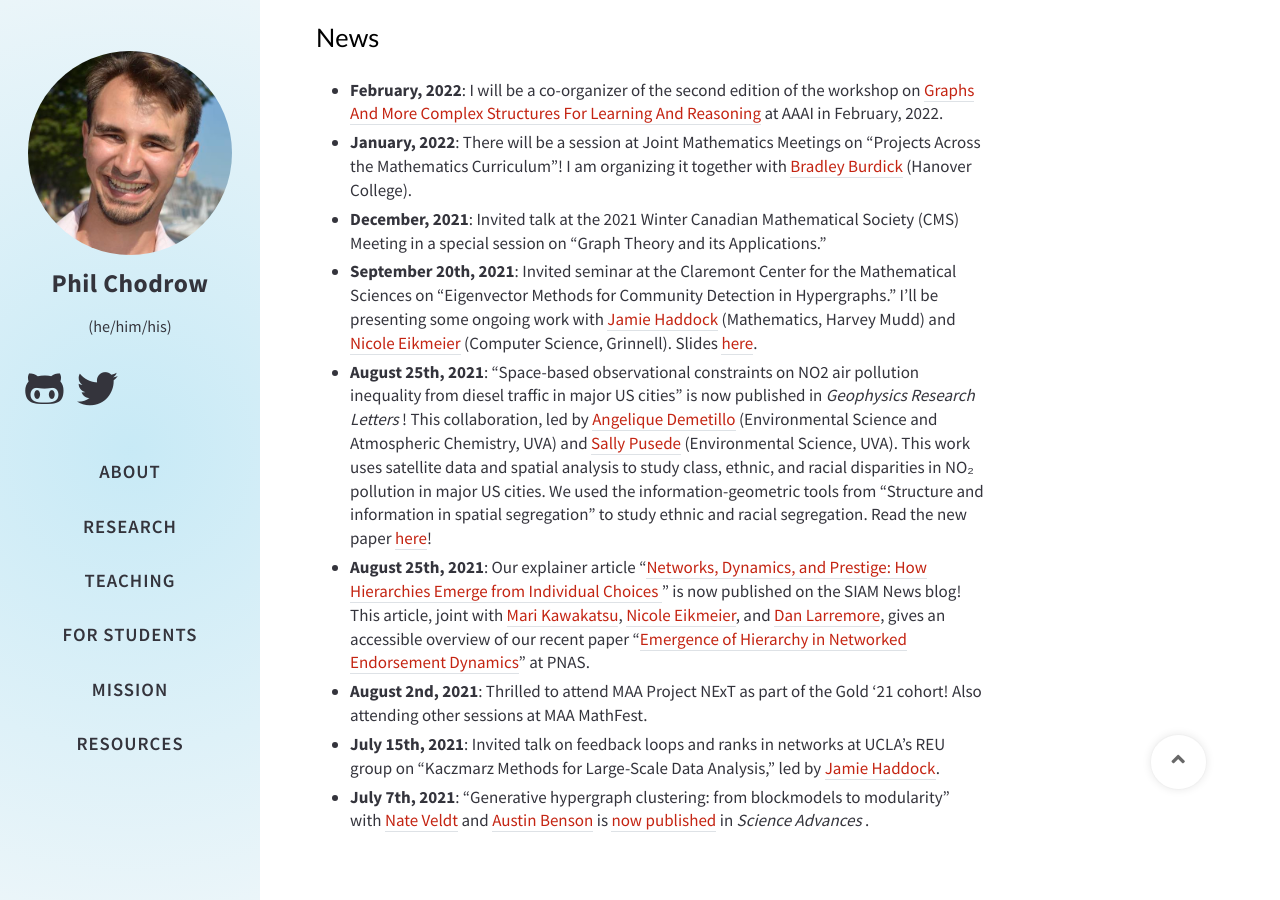
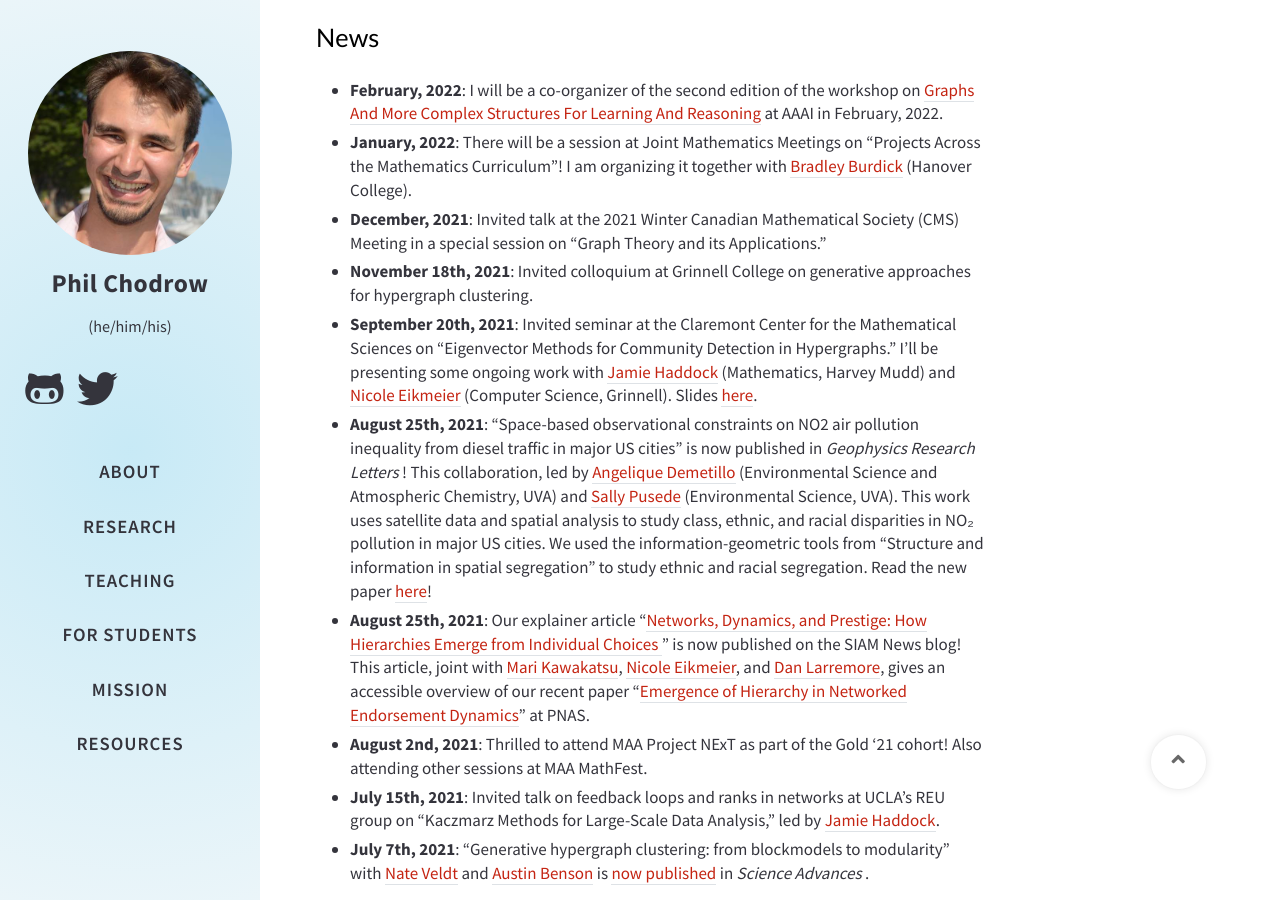
Before and after one commit to PhilChodrow/UCLA-website, a Jekyll site: the page built from index.md, in a window 1280 px wide and 900 px high, scrolled down 666 px. Built offline with Jekyll 4.4.1, drawn with Linux system fonts in a browser that asks for light colours; nearby versions of some CDN libraries; comment, search, counter and statistics services are not loaded; a style sheet for code colours, icons or effects is not loaded.

Commit message:
Update index.md

```diff
--- a/index.md
+++ b/index.md
@@ -20,6 +20,7 @@ I did my PhD at MIT's [Operations Research Center](https://www.mit.edu/~orc/) un
 - **February, 2022**: I will be a co-organizer of the second edition of the workshop on [Graphs And More Complex Structures For Learning And Reasoning](https://sites.google.com/view/gclr2021/speakers) at AAAI in February, 2022.
 - **January, 2022**: There will be a session at Joint Mathematics Meetings on "Projects Across the Mathematics Curriculum"! I am organizing it together with [Bradley Burdick](https://sites.google.com/view/bradleylewisburdick) (Hanover College).
 - **December, 2021**: Invited talk at the 2021 Winter Canadian Mathematical Society (CMS) Meeting in a special session on "Graph Theory and its Applications."
+- **November 18th, 2021**: Invited colloquium at Grinnell College on generative approaches for hypergraph clustering.
 - **September 20th, 2021**: Invited seminar at the Claremont Center for the Mathematical Sciences on "Eigenvector Methods for Community Detection in Hypergraphs." I'll be presenting some ongoing work with [Jamie Haddock](https://www.math.ucla.edu/~jhaddock/) (Mathematics, Harvey Mudd) and [Nicole Eikmeier](https://eikmeier.sites.grinnell.edu/) (Computer Science, Grinnell). Slides [here](http://www.philchodrow.com/talks/hypergraph-spectral/#1).
 - **August 25th, 2021**: "Space-based observational constraints on NO2 air pollution inequality from diesel traffic in major US cities" is now published in *Geophysics Research Letters*! This collaboration, led by [Angelique Demetillo](https://maryangelique.com) (Environmental Science and Atmospheric Chemistry, UVA) and [Sally Pusede](https://pusede.evsc.virginia.edu) (Environmental Science, UVA). This work uses satellite data and spatial analysis to study class, ethnic, and racial disparities in NO₂ pollution in major US cities. We used the information-geometric tools from "Structure and information in spatial segregation" to study ethnic and racial segregation. Read the new paper [here](https://agupubs.onlinelibrary.wiley.com/doi/10.1029/2021GL094333)!
 - **August 25th, 2021**: Our explainer article "[Networks, Dynamics, and Prestige: How Hierarchies Emerge from Individual Choices
```
